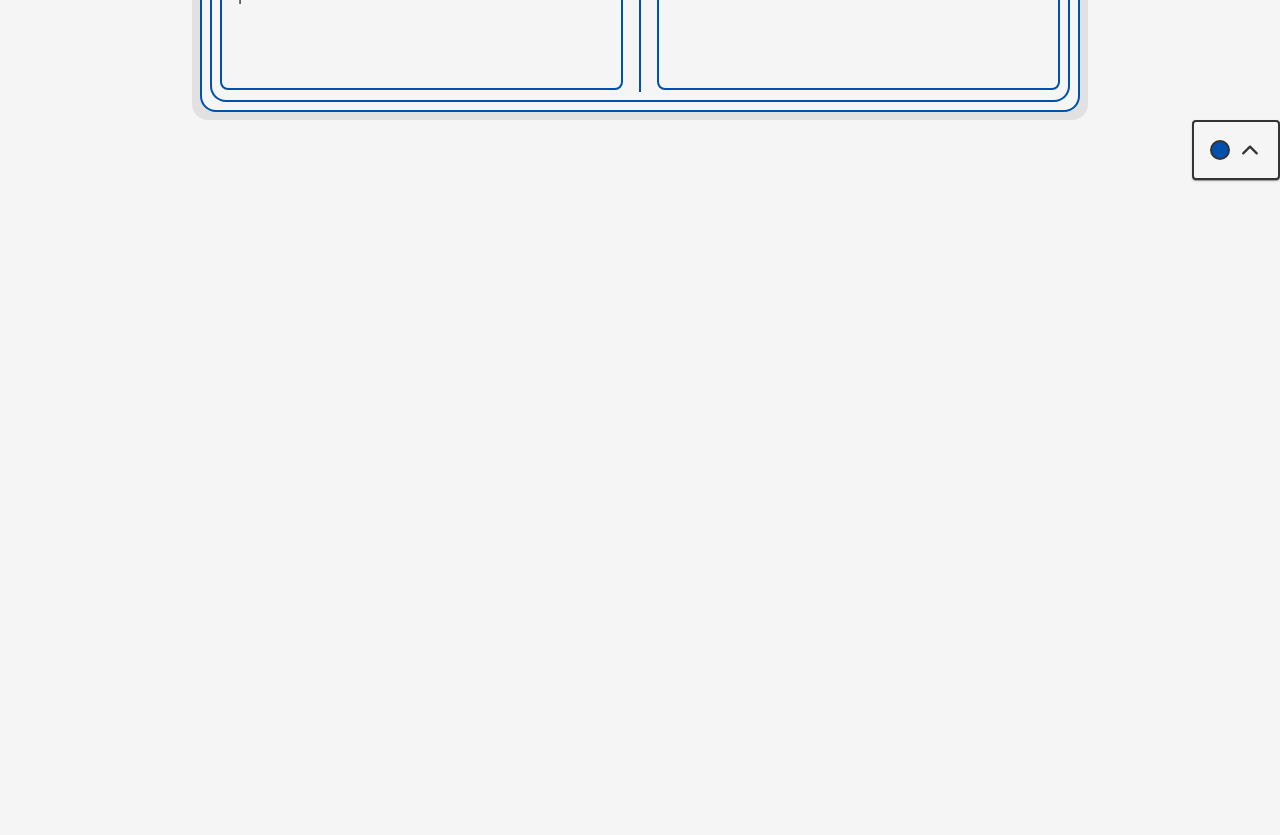
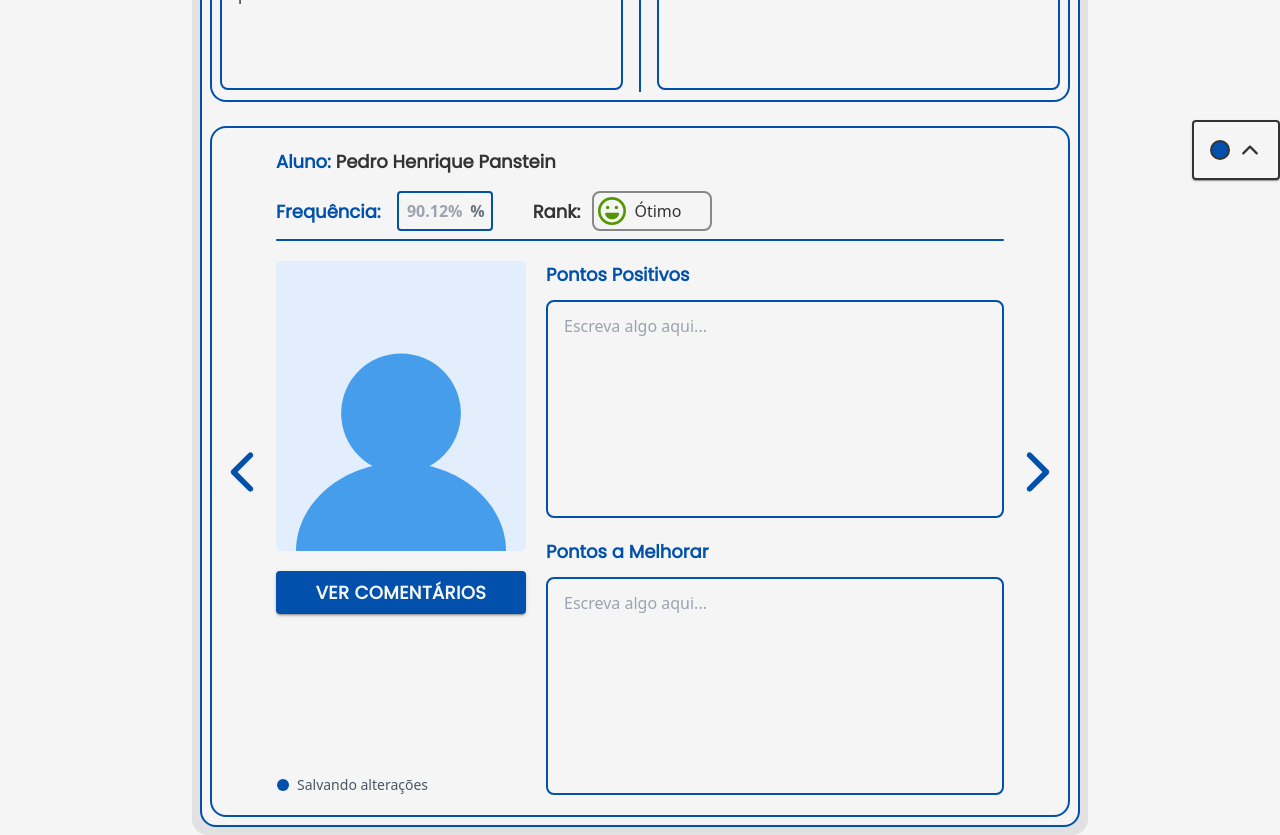
Before and after one commit to Hivqs79/Portal_do_Conselho, a Next.js app in the folder front/app/: page /realize-council in a window 1280 px wide. Shown: the part 620-1455 px from the top of the page. Before the commit the page ends 888 px from the top, so only its background shows below. Built offline with nearby package versions, Linux system fonts and the light colour scheme.

Commit message:
:sparkles: feat: Styles and positions of the council component finished, now we need to make it functional

```diff
--- a/front/app/app/components/page.tsx
+++ b/front/app/app/components/page.tsx
@@ -61,7 +61,7 @@ export default function Components() {
       maxWidth={"lg"}
       className="flex flex-col gap-8 justify-center items-center min-h-screen" //change to center after
     >
-      {/* <Box className="flex flex-row gap-8 justify-center items-center">
+      <Box className="flex flex-row gap-8 justify-center items-center">
         <Box className="flex flex-col gap-4">
           <Button variant="contained" color="primary" sx={{ width: 300 }}>
             Teste Primary
@@ -223,7 +223,7 @@ export default function Components() {
         <Rank variant="default" type="critical" outline={false} popover={false} />
       </Box>
 
-      <Table variant="primary"/> */}
+      <Table variant="primary"/>
       <Table variant="primary" />
 
       <TextareaComponent whriteOnly={false} title="Pontos Positivos" />
--- a/front/app/app/realize-council/page.tsx
+++ b/front/app/app/realize-council/page.tsx
@@ -1,5 +1,6 @@
 "use client";
 import AvaliationInputs from "@/components/council/AvaliationInputs";
+import StudentCouncilForm from "@/components/StudentCouncilForm";
 import TableHeader from "@/components/table/TableHeader";
 import Title from "@/components/Title";
 import hexToRGBA from "@/hooks/hexToRGBA";
@@ -7,6 +8,49 @@ import { useThemeContext } from "@/hooks/useTheme";
 import { Box } from "@mui/material";
 
 export default function RealizeCouncil() {
+  const students = [
+    {
+      name: "Pedro Henrique Panstein",
+      frequencia: 90.12,
+      comments: "teste",
+      negativeContent: "",
+      positiveContent: "",
+      rank: "excellent",
+    },
+    {
+      name: "Pedro Augusto Wilhelm",
+      frequencia: 90.12,
+      comments: "teste",
+      negativeContent: "",
+      positiveContent: "",
+      rank: "excellent",
+    },
+    {
+      name: "Mateus Henrique Bosquetti",
+      frequencia: 90.12,
+      comments: "teste",
+      negativeContent: "",
+      positiveContent: "",
+      rank: "excellent",
+    },
+    {
+      name: "Vinícius Eduardo dos Santos",
+      frequencia: 90.12,
+      comments: "teste",
+      negativeContent: "",
+      positiveContent: "",
+      rank: "excellent",
+    },
+    {
+      name: "Kauan Eggert",
+      frequencia: 90.12,
+      comments: "teste",
+      negativeContent: "",
+      positiveContent: "",
+      rank: "excellent",
+    },
+  ];
+
   const { constrastColor, backgroundColor, primaryColor } = useThemeContext();
   return (
     <Box>
@@ -22,8 +66,9 @@ export default function RealizeCouncil() {
         >
           <Box
             style={{ borderColor: primaryColor }}
-            className="w-full overflow-hidden rounded-t-big"
+            className="w-full overflow-hidden rounded-t-big flex flex-col gap-6"
           >
+            <div>
               <table className="p-0 m-0 w-full">
                 <TableHeader variant="council" />
               </table>
@@ -32,6 +77,17 @@ export default function RealizeCouncil() {
                 Positivecontent="Lorem ipsum dolor, sit amet consectetur adipisicing elit. Cum, itaque! Exercitationem, dolore consectetur cupiditate ab maiores impedit facere ad tempore quod, odit rerum consequatur perferendis."
                 Negativecontent="Este aluno precisa melhorar em algumas coisas"
               />
+            </div>
+            <div>
+              <StudentCouncilForm
+                student="Pedro Henrique Panstein"
+                frequencia={90.12}
+                comments="teste"
+                negativeContent=""
+                positiveContent=""
+                rank="excellent"
+              />
+            </div>
           </Box>
         </Box>
       </Box>
--- /dev/null
+++ b/front/app/components/AutoSaveIndicator.tsx
@@ -0,0 +1,44 @@
+"use client";
+
+import { useThemeContext } from "@/hooks/useTheme";
+import { dividerClasses } from "@mui/material";
+
+interface AutoSaveIndicatorProps {
+  saved: boolean;
+}
+
+export default function AutoSaveIndicator({ saved }: AutoSaveIndicatorProps) {
+  const { primaryColor } = useThemeContext();
+
+  if (saved) {
+    return (
+      <>
+        <div className="flex items-center gap-2 opacity-40">
+          <div className="relative">
+            <div
+              style={{ backgroundColor: primaryColor }}
+              className="w-3 h-3 rounded-full relative"
+            ></div>
+          </div>
+          <span className="text-gray-600 text-sm">Alterações salvas</span>
+        </div>
+      </>
+    );
+  }
+
+  return (
+    <div className="flex items-center gap-2">
+      <div className="relative">
+        <div
+          style={{ backgroundColor: primaryColor }}
+          className="w-3 h-3 rounded-full animate-ping absolute"
+        ></div>
+        <div
+          style={{ backgroundColor: primaryColor }}
+          className="w-3 h-3 rounded-full relative"
+        ></div>
+      </div>
+      <span className="text-gray-600 text-sm">Salvando alterações</span>
+    </div>
+  );
+}
--- a/front/app/components/StudentCouncilForm.tsx
+++ b/front/app/components/StudentCouncilForm.tsx
@@ -1,7 +1,147 @@
-export default function StudentCouncilForm() {
+"use client";
+import hexToRGBA from "@/hooks/hexToRGBA";
+import { useThemeContext } from "@/hooks/useTheme";
+import { Button, Skeleton, Typography } from "@mui/material";
+import Rank from "./rank/Rank";
+import Photo from "./profile/Photo";
+import TextareaComponent from "./input/TextareaComponent";
+import Icon from "./Icon";
+import { IoIosArrowBack, IoIosArrowForward } from "react-icons/io";
+import AutoSaveIndicator from "./AutoSaveIndicator";
+import { useState } from "react";
+
+interface StudentCouncilFormProps {
+  student: string;
+  frequencia: number;
+  rank: "excellent" | "good" | "average" | "critical" | "none";
+  positiveContent: string;
+  negativeContent: string;
+  comments: string;
+}
+
+export default function StudentCouncilForm({
+  student,
+  frequencia,
+  rank,
+  positiveContent,
+  negativeContent,
+  comments,
+}: StudentCouncilFormProps) {
+  const { constrastColor, colorByModeSecondary, primaryColor, whiteColor } =
+    useThemeContext();
+  const [frequenciaAtual, setFrequencia] = useState<number | string>("");
+
+  const handleChange = (e: React.ChangeEvent<HTMLInputElement>) => {
+    let value = parseInt(e.target.value, 10);
+
+    if (isNaN(value)) {
+      setFrequencia("");
+    } else {
+      setFrequencia(value > 100 ? 100 : value);
+    }
+  };
+
   return (
     <>
-      <div></div>
+      <div
+        style={{ borderColor: primaryColor }}
+        className="relative w-full border-2 rounded-big p-5 px-10 xl:px-16 flex flex-col gap-5 pb-10 lg:pb-5"
+      >
+        <div>
+          <div className="flex flex-wrap justify-between items-center gap-4">
+            <Typography variant="lg_text_bold" color={constrastColor}>
+              <span style={{ color: colorByModeSecondary }}>Aluno:</span>{" "}
+              {student}
+            </Typography>
+            <span className="flex flex-wrap justify-start items-center gap-y-5 gap-x-10">
+              <span className="flex justify-start items-center gap-4 flex-wrap">
+                <Typography variant="lg_text_bold" color={colorByModeSecondary}>
+                  Frequência:
+                </Typography>
+                <div className="relative flex items-center">
+                  <input
+                    style={{
+                      borderColor: primaryColor,
+                      color: hexToRGBA(constrastColor, 0.7),
+                      paddingRight: "20px", // Garante espaço para o %
+                    }}
+                    placeholder={`${frequencia}%`}
+                    type="number"
+                    value={frequenciaAtual}
+                    onChange={handleChange}
+                    min={0}
+                    max={100}
+                    className="text-center bg-none bg-transparent appearance-none border-2 w-24 font-bold h-[40px] flex justify-center items-center rounded-small [&::-webkit-inner-spin-button]:appearance-none [&::-webkit-outer-spin-button]:appearance-none"
+                  />
+                  <span className="absolute right-2 text-gray-500 font-bold">
+                    %
+                  </span>
+                </div>
+              </span>
+              <Rank
+                variant="default"
+                popover={true}
+                outline={false}
+                type={rank}
+              />
+            </span>
+          </div>
+          <div
+            style={{ backgroundColor: primaryColor }}
+            className="w-full h-[2px] rounded-full mt-2"
+          ></div>
+        </div>
+        <div className="flex flex-wrap lg:flex-nowrap gap-5 justify-center">
+          <div className="flex flex-col justify-start items-center gap-5">
+            <Photo classname="lg:w-[250px]" rounded={false} />
+            <span className="lg:hidden">
+              <Button
+                variant="contained"
+                sx={{ width: "100%" }}
+                color="primary"
+              >
+                <Typography variant="sm_text_bold" color={whiteColor}>
+                  Ver comentários
+                </Typography>
+              </Button>
+            </span>
+            <span className="hidden lg:block w-full">
+              <Button variant="contained" className="!w-full" color="primary">
+                <Typography variant="lg_text_bold" color={whiteColor}>
+                  Ver comentários
+                </Typography>
+              </Button>
+            </span>
+          </div>
+          <div className="w-full flex flex-col gap-5">
+            <TextareaComponent
+              title="Pontos Positivos"
+              whriteOnly={false}
+              content={positiveContent}
+              placeholder="Escreva algo aqui..."
+            />
+            <TextareaComponent
+              title="Pontos a Melhorar"
+              whriteOnly={false}
+              content={positiveContent}
+              placeholder="Escreva algo aqui..."
+            />
+          </div>
+        </div>
+        <Icon
+          color={primaryColor}
+          className="absolute left-[-12px] lg:left-[-10] xl:left-0 top-1/3 lg:top-1/2 -translate-y-1/2 text-6xl"
+          IconPassed={IoIosArrowBack}
+        />
+        <Icon
+          color={primaryColor}
+          className="absolute right-[-12px] lg:right-[-10] xl:right-0 top-1/3 lg:top-1/2 -translate-y-1/2 text-6xl"
+          IconPassed={IoIosArrowForward}
+        />
+        <div className="absolute bottom-2 left-3 lg:left-[65px] lg:bottom-[20px]">
+          <AutoSaveIndicator saved={false} />
+        </div>
+      </div>
     </>
   );
 }
--- a/front/app/components/input/TextareaComponent.tsx
+++ b/front/app/components/input/TextareaComponent.tsx
@@ -6,14 +6,21 @@ interface TextareaProps {
   whriteOnly: boolean;
   title: string;
   content?: string;
+  placeholder?: string;
 }
 
 export default function TextareaComponent({
   whriteOnly,
   title,
   content,
+  placeholder,
 }: TextareaProps) {
-  const { primaryColor, constrastColor, backgroundColor, colorByModeSecondary } = useThemeContext();
+  const {
+    primaryColor,
+    constrastColor,
+    backgroundColor,
+    colorByModeSecondary,
+  } = useThemeContext();
 
   if (whriteOnly) {
     return (
@@ -33,6 +40,7 @@ export default function TextareaComponent({
               className="cursor-default w-full min-h-[200px] pl-3 pt-2 text-[16px] outline-none resize-none bg-transparent"
               readOnly
               defaultValue={content}
+              placeholder={placeholder}
               style={{
                 color: constrastColor,
               }}
@@ -59,6 +67,7 @@ export default function TextareaComponent({
           <textarea
             className="w-full min-h-[200px] pl-3 pr-1 pt-2 text-[16px] outline-none resize-none bg-transparent"
             defaultValue={content}
+            placeholder={placeholder}
             style={{
               color: constrastColor,
             }}
--- a/front/app/components/rank/Rank.tsx
+++ b/front/app/components/rank/Rank.tsx
@@ -18,14 +18,14 @@ interface RankProps {
   popover: boolean;
 }
 
-export default function Rank({
-  variant,
-  type,
-  outline,
-  popover,
-}: RankProps) {
-  const { primaryGrayColor, constrastColor, secondaryColor, whiteColor, secondaryGrayColor } =
-    useThemeContext();
+export default function Rank({ variant, type, outline, popover }: RankProps) {
+  const {
+    primaryGrayColor,
+    constrastColor,
+    secondaryColor,
+    whiteColor,
+    secondaryGrayColor,
+  } = useThemeContext();
 
   const [selectedRank, setSelectedRank] = useState(type);
   const [anchorEl, setAnchorEl] = useState<null | HTMLElement>(null);
@@ -84,7 +84,11 @@ export default function Rank({
         <>
           <div className="inline-flex justify-center items-center gap-3">
             <span
-              style={{ borderColor: whiteColor, color: constrastColor, backgroundColor: secondaryGrayColor }}
+              style={{
+                borderColor: whiteColor,
+                color: constrastColor,
+                backgroundColor: secondaryGrayColor,
+              }}
               className="cursor-pointer flex items-center gap-1 border-[2px] rounded-normal"
               onClick={handleClick}
             >
@@ -128,7 +132,7 @@ export default function Rank({
     if (popover) {
       return (
         <>
-          <div className="inline-flex justify-center items-center gap-3">
+          <div className="inline-flex justify-start items-center flex-wrap gap-3">
             <Typography
               variant="lg_text_bold"
               style={{ color: constrastColor }}
@@ -174,6 +178,7 @@ export default function Rank({
       );
     }
 
+    // Se o rank inicial for "none", retorna esse valor, mas não permite a seleção de "none"
     return (
       <div className="inline-flex items-center gap-2">{rank[selectedRank]}</div>
     );
```
Lines whose indentation alone changed are shown as unchanged.
